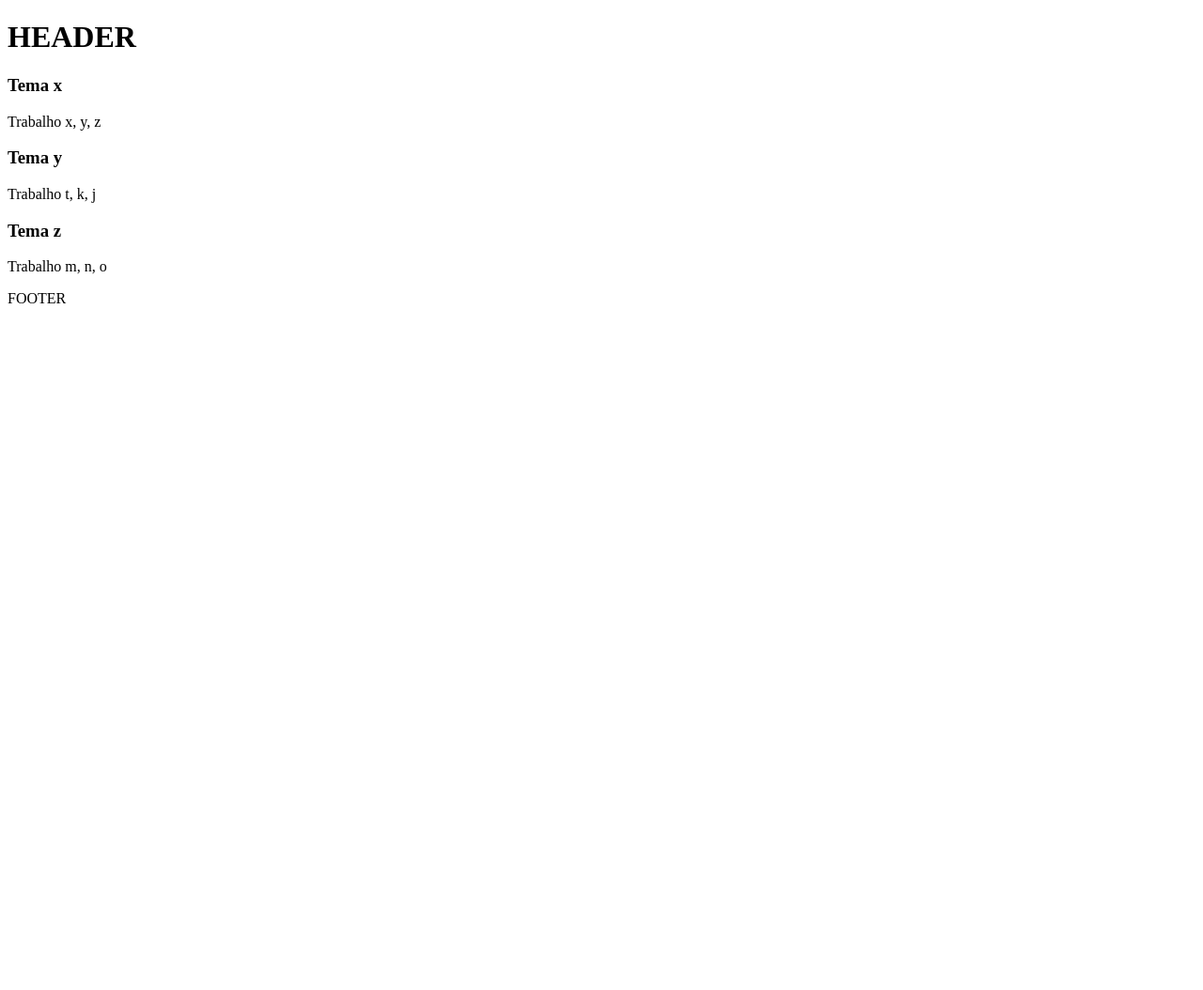
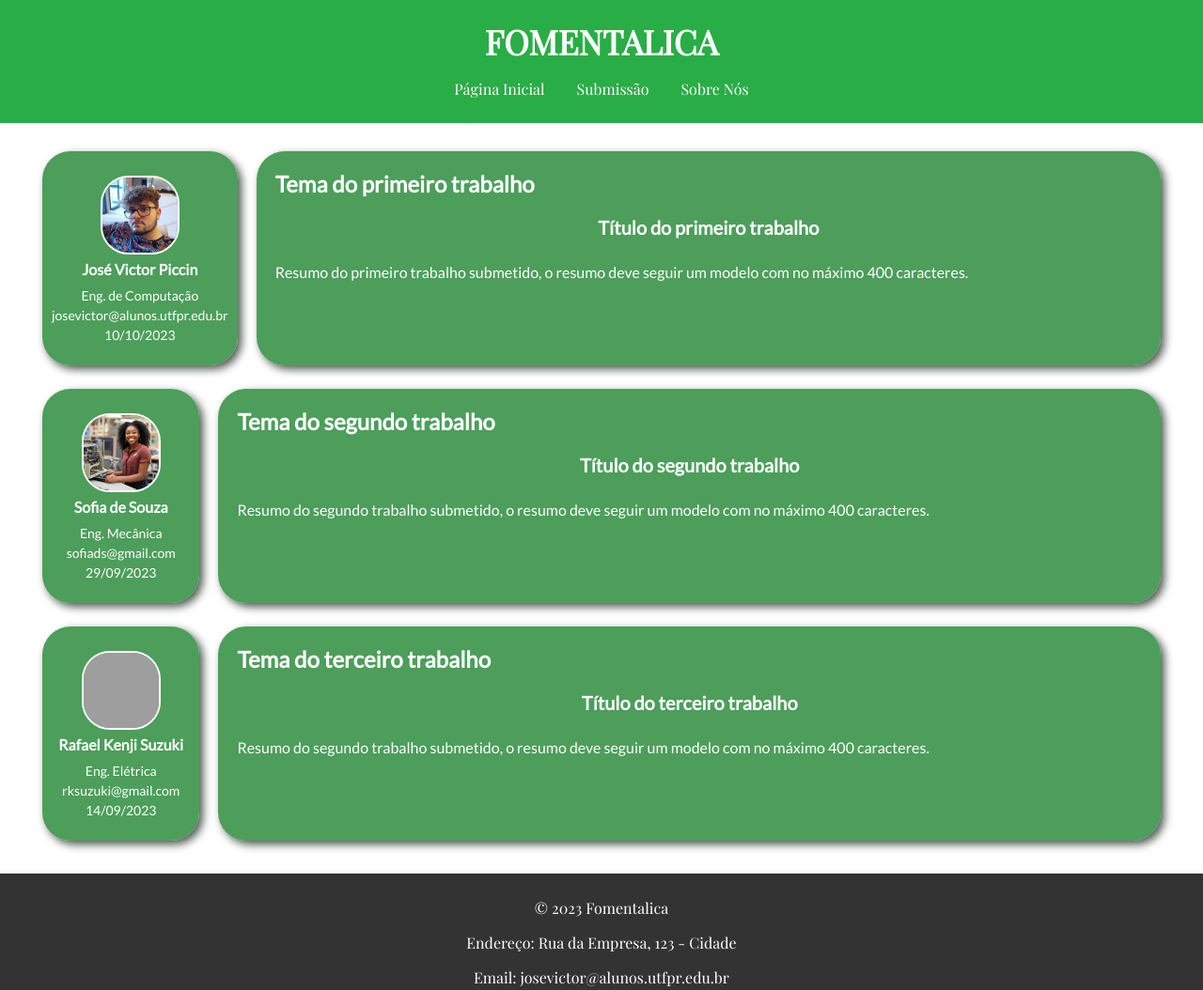
Before and after one commit to Josevpc/Projeto-WEBFRONT, a plain HTML site: page index.html in a window 1280 px wide. Shown: the whole page at 94% size. Before the commit the page ends 800 px from the top, so only its background shows below. Drawn offline with nearby package versions, Linux system fonts and the light colour scheme; grey boxes are pictures that could not be loaded.

Commit message:
Alterações Finais da Entrega 01 do Projeto

```diff
--- /dev/null
+++ b/css/global.css
@@ -0,0 +1,66 @@
+/*CSS BODY*/
+body {
+    box-sizing: border-box;
+    margin: 0;
+    padding: 0;
+    font-family: 'Lato', sans-serif;
+}
+
+/*CSS HEADER*/
+header {
+    background-color: #29ad46;
+    color: #fff;
+    padding: 10px 0;
+    text-align: center;
+    font-family: 'Playfair Display', serif;
+    position: relative;
+    top: 0;
+    left: 0;
+    right: 0;
+    z-index: 10;
+}
+
+h1 {
+    font-size: 36px;
+    margin: 10px;
+}
+
+nav ul {
+    list-style: none;
+    padding: 0;
+}
+
+nav li {
+    display: inline;
+    margin: 0 15px;
+}
+
+nav a {
+    text-decoration: none;
+    color: #fff;
+}
+
+/*CSS MAIN*/
+
+main {
+    background-color: #ffffff;
+    color: #ffff;
+    padding: 20px;
+    text-align: justify;
+    min-height: calc(100vh - (122px + 138px));
+}
+
+/*CSS FOOTER*/
+
+footer {
+    background-color: #333;
+    color: #fff;
+    text-align: center;
+    font-family: 'Playfair Display', serif;
+    padding: 10px 0;
+    position: relative;
+    left: 0;
+    right: 0;
+    bottom: 0;
+    z-index: 999;
+}
--- /dev/null
+++ b/css/inicio.css
@@ -0,0 +1,68 @@
+div {
+    margin: 5px 10px;
+    border-style: hidden;
+    border-radius: 30px;
+    padding: 5px;
+}
+
+.container {
+    display: flex;
+    background-color: #ffffff;
+}
+
+.container:first-child {
+    margin-top: 0;
+}
+
+.section {
+    flex: 1;
+    background-color: #268a37d2;
+    border-style: hidden;
+    padding: 10px;
+    display: flex;
+    flex-direction: column;
+    box-shadow: 4px 4px 10px #4c574e;
+}
+
+.section:first-child {
+    flex: 0.15;
+}
+
+img {
+    display: block;
+    margin: 0 auto;
+    width: 80px;
+    height: 80px;
+    border: solid #ffffff 2px;
+    border-radius: 30px;
+}
+
+.autor {
+    text-align: center;
+    font-size: 16px;
+    font-weight: bold;
+    margin-top: -10px;
+    margin-bottom: 20px;
+}
+
+.info {
+    text-align: center;
+    font-size: 14px;
+    margin-top: -10px;
+}
+
+h2 {
+    font-size: 24px;
+    margin: 10px;
+    text-align: left;
+}
+
+.titulo {
+    font-size: 20px;
+    text-align: center;
+}
+
+.description {
+    margin-left: 10px;
+    text-align: justify;
+}
--- /dev/null
+++ b/css/sobre.css
@@ -0,0 +1,45 @@
+h2 {
+    margin-top: 40px;
+    margin-left: 10px;
+    color: #000;
+}
+
+p {
+    margin-left: 10px;
+}
+
+h2:first-child {
+    margin-top: 10px;
+}
+
+.sobre {
+    color: #000;
+}
+
+img {
+    width: 450px;
+    height: 300px;
+}
+
+form {
+    width: 20%;
+    padding: 20px;
+}
+
+label {
+    color: #000;
+}
+
+input {
+    padding: 10px;
+    margin: 10px 0;
+    border: 0;
+    box-shadow: 4px 4px 10px #847f857e;
+    border-radius: 10px;
+    font-size: inherit;
+    width: 100%;
+}
+
+input[type=submit] {
+    width: 20%;
+}
--- /dev/null
+++ b/css/submissao.css
@@ -0,0 +1,74 @@
+div {
+    margin: 5px 10px;
+    border-style: hidden;
+    text-align: left;
+    padding: 5px;
+    width: 100%;
+}
+
+.container {
+    height: 100%;
+    margin: 0;
+    display: flex;
+    justify-content: center;
+    align-items: center;
+}
+
+.section {
+    width: 20%;
+    padding: 25px;
+    border: 1px solid #ccc;
+}
+
+h2 {
+    color: #000;
+}
+
+h3 {
+    width: 200%;
+    color: #000;
+}
+
+form {
+    width: 200px;
+    padding: 20px;
+}
+
+label {
+    color: #000;
+}
+
+input {
+    padding: 10px;
+    margin: 10px 0;
+    border: 0;
+    box-shadow: 4px 4px 10px #847f857e;
+    border-radius: 10px;
+    font-size: inherit;
+    width: 150%;
+}
+
+select {
+    padding: 10px;
+    margin: 10px 0;
+    border: 0;
+    box-shadow: 4px 4px 10px #847f857e;
+    border-radius: 10px;
+    font-size: inherit;
+    width: 160%;
+}
+
+textarea {
+    resize: none;
+    padding: 10px;
+    margin: 10px 0;
+    border: 0;
+    box-shadow: 4px 4px 10px #847f857e;
+    border-radius: 10px;
+    font-size: inherit;
+    width: 150%;
+}
+
+input[type=submit] {
+    width: 50%;
+}
--- a/index.html
+++ b/index.html
@@ -1,36 +1,84 @@
 <!DOCTYPE html>
-<html lang="en">
+<html lang="pt">
+
 <head>
-    <title>Fomento</title>
     <meta charset="UTF-8">
     <meta name="viewport" content="width=device-width, initial-scale=1.0">
-    <title>Document</title>
+    <title>Página Inicial</title>
+    <link href="https://fonts.googleapis.com/css?family=Playfair+Display&display=swap" rel="stylesheet">
+    <link href="https://fonts.googleapis.com/css?family=Lato&display=swap" rel="stylesheet">
+    <link rel="stylesheet" href="css/global.css">
+    <link rel="stylesheet" href="css/inicio.css">
 </head>
+
 <body>
     <header>
-        <h1>HEADER</h1>
-        <!--Botões de Login/Cadastro canto superior esquerdo-->
+        <h1>FOMENTALICA</h1>
+        <nav>
+            <ul>
+                <li><a href="index.html">Página Inicial</a></li>
+                <li><a href="submissao.html">Submissão</a></li>
+                <li><a href="sobre.html">Sobre Nós</a></li>
+            </ul>
+        </nav>
     </header>
-    <nav>
-        <!--Submissão, Sobre, Contato-->
-    </nav>
     <main>
-        <section>
-            <h3>Tema x</h3>
-            <p>Trabalho x, y, z</p>
-        </section>
-        <section>
-            <h3>Tema y</h3>
-            <p>Trabalho t, k, j</p>
-        </section>
-        <section>
-            <h3>Tema z</h3>
-            <p>Trabalho m, n, o</p>
-        </section>
+        <div class="container">
+            <div class="section">
+                <p class="profile-picture"> <img src="figures/profile-picture.jfif" alt="user1_profile_picture">
+                </p>
+                <p class="autor">José Victor Piccin</p>
+                <p class="info"> Eng. de Computação</p>
+                <p class="info">josevictor@alunos.utfpr.edu.br</p>
+                <p class="info">10/10/2023</p>
+            </div>
+            <div class="section">
+                <h2>Tema do primeiro trabalho</h2>
+                <h2 class="titulo">Título do primeiro trabalho</h2>
+                <p class="description">Resumo do primeiro trabalho submetido, o resumo deve seguir um modelo com no
+                    máximo 400 caracteres.</p>
+            </div>
+        </div>
+
+        <div class="container">
+            <div class="section">
+                <p class="profile-picture"> <img src="figures/profile-picture-2.png" alt="user2_profile_picture">
+                </p>
+                <p class="autor">Sofia de Souza</p>
+                <p class="info"> Eng. Mecânica</p>
+                <p class="info">sofiads@gmail.com</p>
+                <p class="info">29/09/2023</p>
+            </div>
+            <div class="section">
+                <h2>Tema do segundo trabalho</h2>
+                <h2 class="titulo">Título do segundo trabalho</h2>
+                <p class="description">Resumo do segundo trabalho submetido, o resumo deve seguir um modelo com no
+                    máximo 400 caracteres.</p>
+            </div>
+        </div>
+
+        <div class="container">
+            <div class="section">
+                <p class="profile-picture"> <img src="figures/profile-picture-3.png" alt="user3_profile_picture">
+                </p>
+                <p class="autor">Rafael Kenji Suzuki</p>
+                <p class="info"> Eng. Elétrica</p>
+                <p class="info">rksuzuki@gmail.com</p>
+                <p class="info">14/09/2023</p>
+            </div>
+            <div class="section">
+                <h2>Tema do terceiro trabalho</h2>
+                <h2 class="titulo">Título do terceiro trabalho</h2>
+                <p class="description">Resumo do segundo trabalho submetido, o resumo deve seguir um modelo com no
+                    máximo 400 caracteres.</p>
+            </div>
+        </div>
     </main>
     <footer>
-        <p>FOOTER</p>
+        <p>&copy; 2023 Fomentalica</p>
+        <p>Endereço: Rua da Empresa, 123 - Cidade</p>
+        <p>Email: josevictor@alunos.utfpr.edu.br</p>
     </footer>
+</body>
 
-</body>
 </html>
```
Also changed, not shown: sobre.html (added, +94 -0 lines), submissao.html (added, +63 -0 lines), figures/objetivos.png (added), figures/profile-picture-2.png (added), figures/profile-picture.jfif (added), 1 other file.
